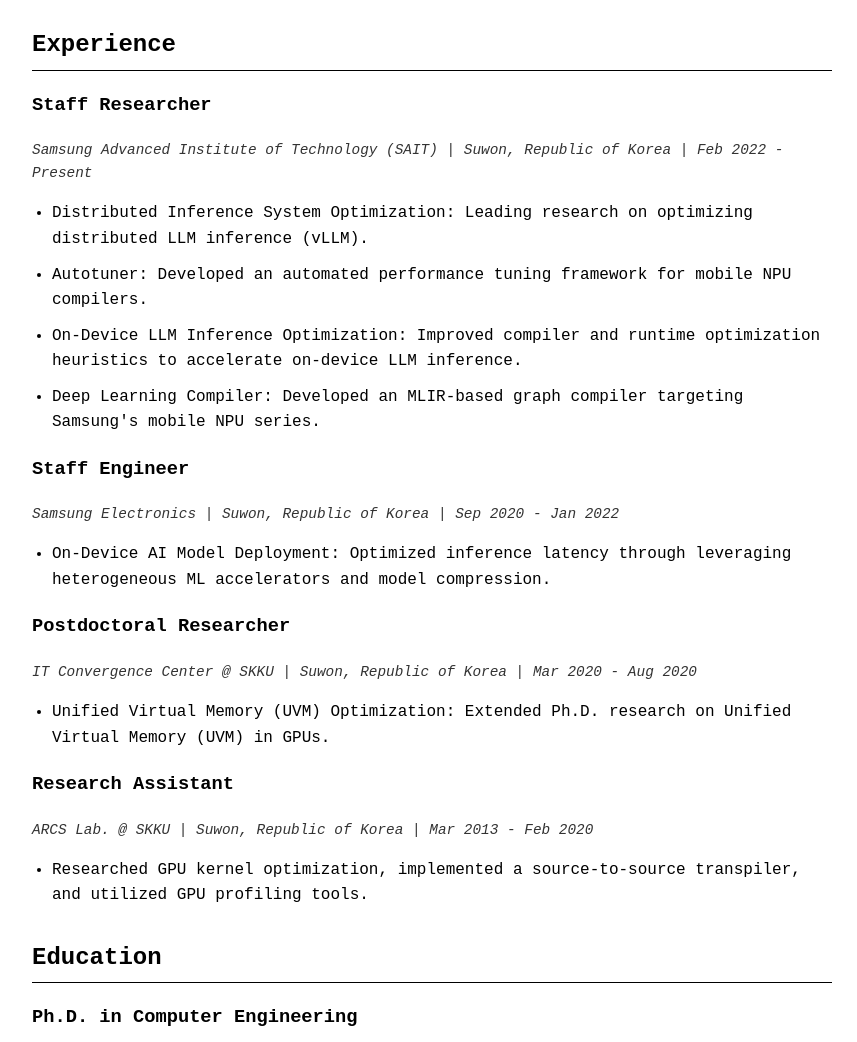
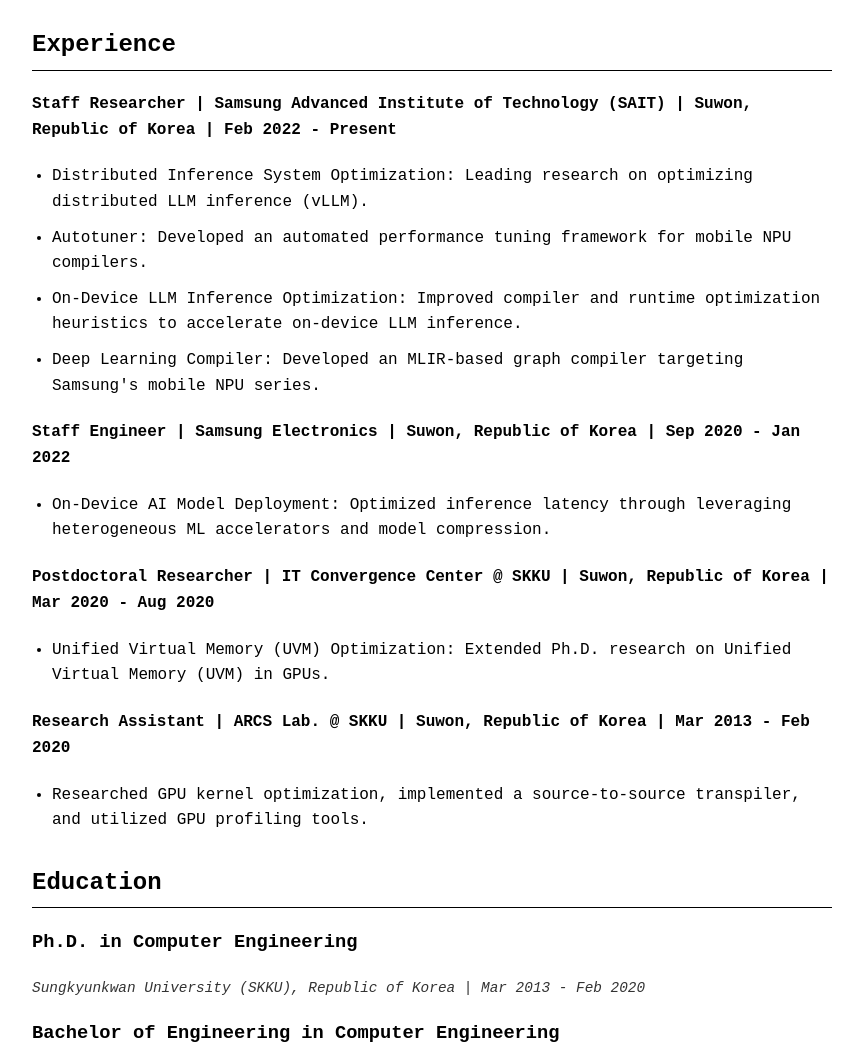
Before and after one commit to hjunkim/hjunkim.github.io, a plain HTML site: page index.html in a window 1280 px wide. Shown: the part 400-1442 px from the top of the page, without its empty margins (208-1065 px from the left). Drawn offline with Linux system fonts and the light colour scheme.

Commit message:
Combine job title and meta info in Experience section

```diff
--- a/index.html
+++ b/index.html
@@ -29,8 +29,7 @@
         <section id="experience">
             <h2>Experience</h2>
             <div class="entry">
-                <h3>Staff Researcher</h3>
-                <p class="meta">Samsung Advanced Institute of Technology (SAIT) | Suwon, Republic of Korea | Feb 2022 - Present</p>
+                <h4>Staff Researcher | Samsung Advanced Institute of Technology (SAIT) | Suwon, Republic of Korea | Feb 2022 - Present</h4>
                 <ul>
                     <li>Distributed Inference System Optimization: Leading research on optimizing distributed LLM inference (vLLM).</li>
                     <li>Autotuner: Developed an automated performance tuning framework for mobile NPU compilers.</li>
@@ -39,22 +38,19 @@
                 </ul>
             </div>
             <div class="entry">
-                <h3>Staff Engineer</h3>
-                <p class="meta">Samsung Electronics | Suwon, Republic of Korea | Sep 2020 - Jan 2022</p>
+                <h4>Staff Engineer | Samsung Electronics | Suwon, Republic of Korea | Sep 2020 - Jan 2022</h4>
                 <ul>
                     <li>On-Device AI Model Deployment: Optimized inference latency through leveraging heterogeneous ML accelerators and model compression.</li>
                 </ul>
             </div>
             <div class="entry">
-                <h3>Postdoctoral Researcher</h3>
-                <p class="meta">IT Convergence Center @ SKKU | Suwon, Republic of Korea | Mar 2020 - Aug 2020</p>
+                <h4>Postdoctoral Researcher | IT Convergence Center @ SKKU | Suwon, Republic of Korea | Mar 2020 - Aug 2020</h4>
                 <ul>
                     <li>Unified Virtual Memory (UVM) Optimization: Extended Ph.D. research on Unified Virtual Memory (UVM) in GPUs.</li>
                 </ul>
             </div>
              <div class="entry">
-                <h3>Research Assistant</h3>
-                <p class="meta">ARCS Lab. @ SKKU | Suwon, Republic of Korea | Mar 2013 - Feb 2020</p>
+                <h4>Research Assistant | ARCS Lab. @ SKKU | Suwon, Republic of Korea | Mar 2013 - Feb 2020</h4>
                 <ul>
                     <li>Researched GPU kernel optimization, implemented a source-to-source transpiler, and utilized GPU profiling tools.</li>
                 </ul>
```
